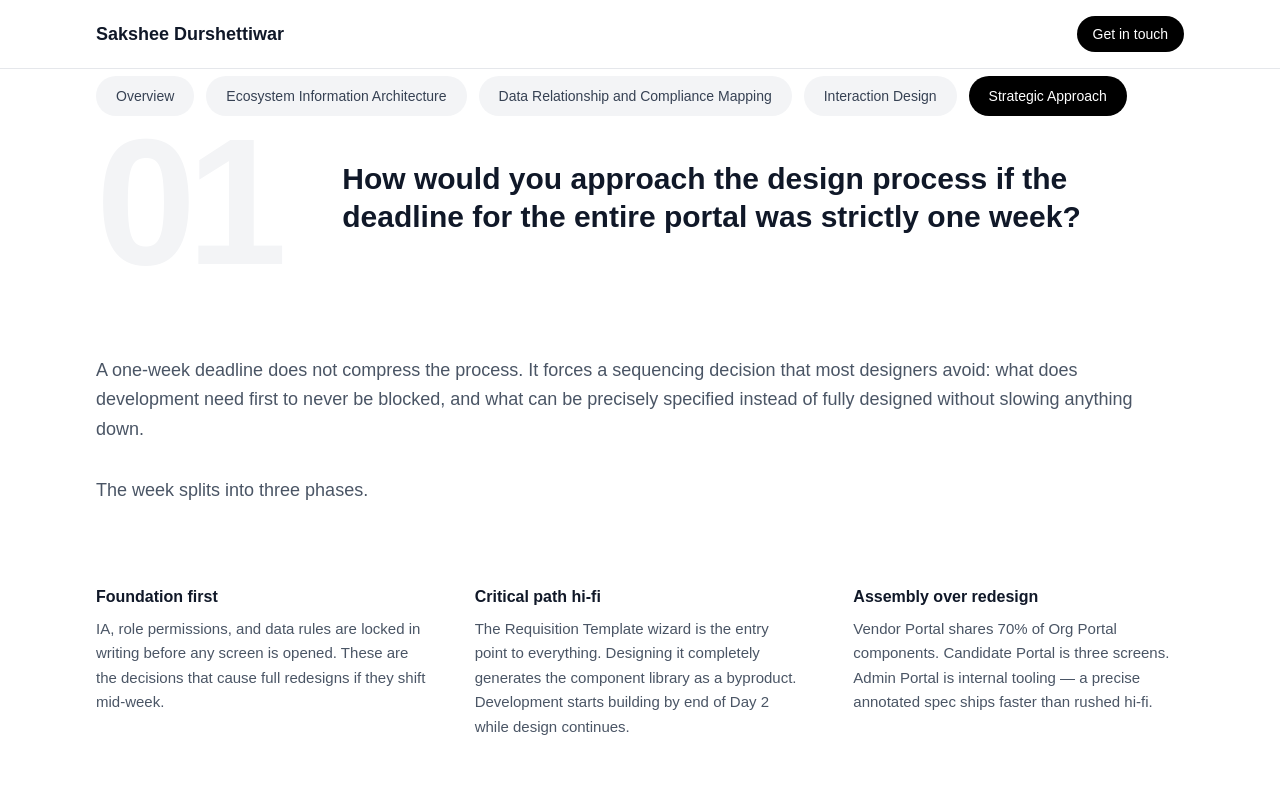
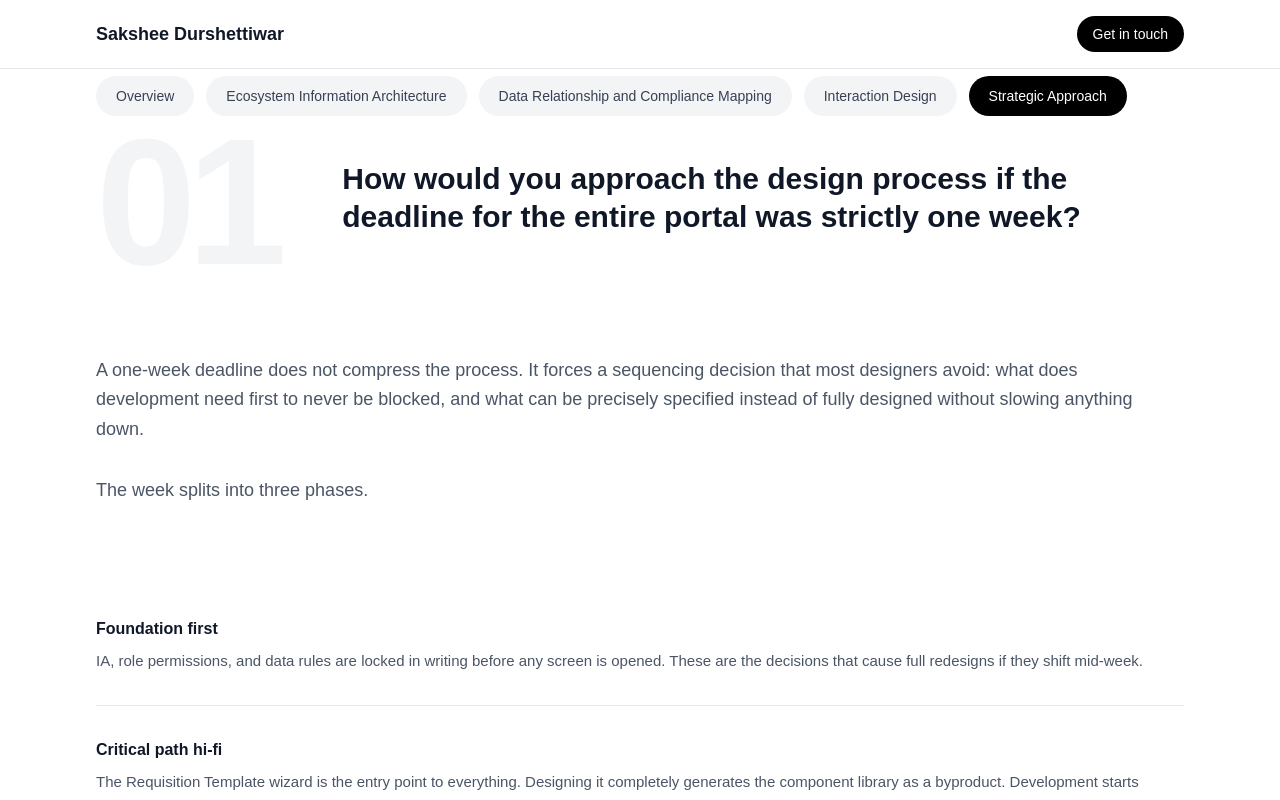
Before and after one commit to saksheedurshettiwar/Heizen, a Next.js app: page / in a window 1280 px wide. Both pictures are taken after a click on the button "Strategic Approach". Shown: the part 320-1120 px from the top of the page. Built offline with nearby package versions, Linux system fonts and the light colour scheme.

Commit message:
Stack Q1 phases as full-width horizontal rows with border separators

```diff
--- a/app/page.tsx
+++ b/app/page.tsx
@@ -579,16 +579,16 @@ export default function AccessIQCaseStudy() {
                 <div className="space-y-8">
                   <p className="text-lg text-gray-600 leading-relaxed">A one-week deadline does not compress the process. It forces a sequencing decision that most designers avoid: what does development need first to never be blocked, and what can be precisely specified instead of fully designed without slowing anything down.</p>
                   <p className="text-lg text-gray-600 leading-relaxed">The week splits into three phases.</p>
-                  <div className="grid md:grid-cols-3 gap-12 pt-12">
-                    <div>
+                  <div className="space-y-0 pt-12">
+                    <div className="py-8 border-b border-gray-200">
                       <p className="text-base font-semibold text-gray-900 mb-2">Foundation first</p>
                       <p className="text-[15px] text-gray-600 leading-relaxed">IA, role permissions, and data rules are locked in writing before any screen is opened. These are the decisions that cause full redesigns if they shift mid-week.</p>
                     </div>
-                    <div>
+                    <div className="py-8 border-b border-gray-200">
                       <p className="text-base font-semibold text-gray-900 mb-2">Critical path hi-fi</p>
                       <p className="text-[15px] text-gray-600 leading-relaxed">The Requisition Template wizard is the entry point to everything. Designing it completely generates the component library as a byproduct. Development starts building by end of Day 2 while design continues.</p>
                     </div>
-                    <div>
+                    <div className="py-8">
                       <p className="text-base font-semibold text-gray-900 mb-2">Assembly over redesign</p>
                       <p className="text-[15px] text-gray-600 leading-relaxed">Vendor Portal shares 70% of Org Portal components. Candidate Portal is three screens. Admin Portal is internal tooling — a precise annotated spec ships faster than rushed hi-fi.</p>
                     </div>
```
